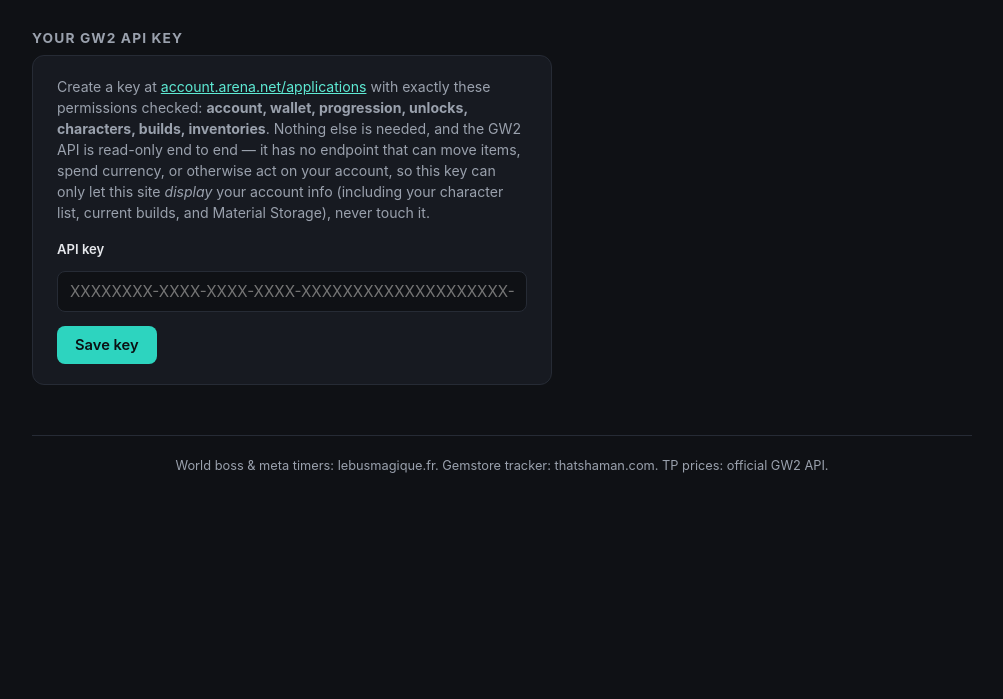
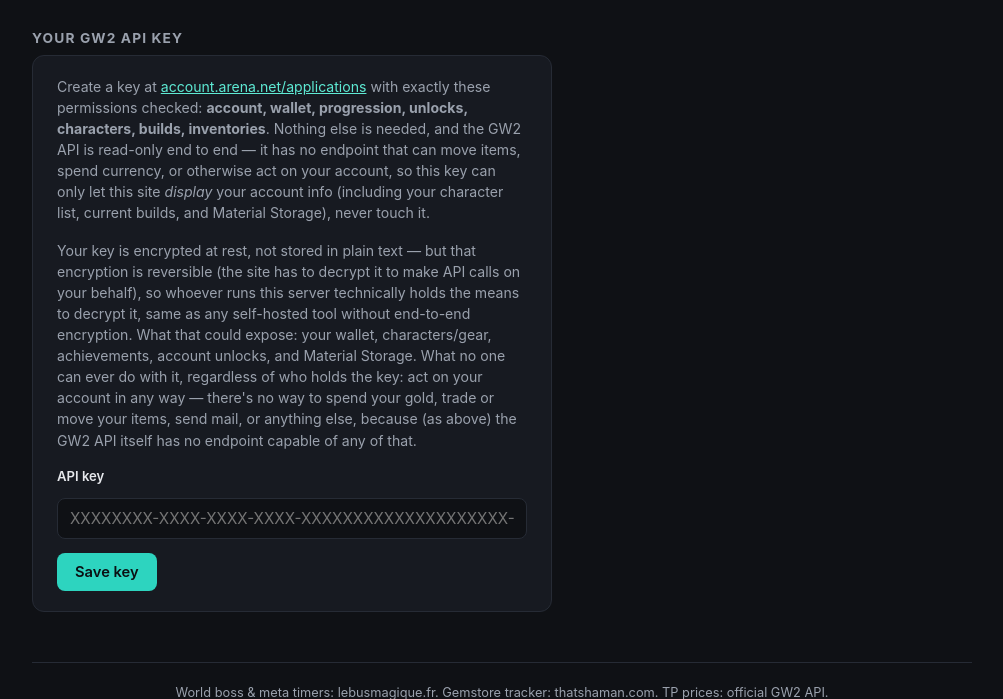
Before and after one commit to Revanito/gw2-ops-board, a FastAPI app: template app/templates/settings.html in a window 1280 px wide. Shown: the part 66-765 px from the top of the page, without its empty margins (138-1141 px from the left). Before the commit the page ends 539 px from the top, so only its background shows below. Run offline with FastAPI, Linux system fonts and the light colour scheme; the template is opened without the code that fills it, so the values that code supplies are empty; parts of the project's set-up code (start-up, migrations or seed data) failed here and were passed over; some libraries are stand-ins or nearby versions.

Commit message:
Disclose operator key access and no-action guarantee in Settings
Explains that the encryption is reversible (not one-way like a
password hash) so the server operator technically holds the means to
decrypt any stored key, and separately confirms that regardless of
who holds it, nothing can ever act on the account - the GW2 API has
no write endpoints at all.

Co-Authored-By: Claude Sonnet 5 <noreply@anthropic.com>

```diff
--- a/app/templates/settings.html
+++ b/app/templates/settings.html
@@ -19,6 +19,16 @@
       let this site <em>display</em> your account info (including your character list, current
       builds, and Material Storage), never touch it.
     </p>
+    <p class="hint">
+      Your key is encrypted at rest, not stored in plain text &mdash; but that encryption is
+      reversible (the site has to decrypt it to make API calls on your behalf), so whoever runs
+      this server technically holds the means to decrypt it, same as any self-hosted tool
+      without end-to-end encryption. What that could expose: your wallet, characters/gear,
+      achievements, account unlocks, and Material Storage. What no one can ever do with it,
+      regardless of who holds the key: act on your account in any way &mdash; there's no way to
+      spend your gold, trade or move your items, send mail, or anything else, because (as above)
+      the GW2 API itself has no endpoint capable of any of that.
+    </p>
 
     {% if user["encrypted_api_key"] %}
       <p>Key saved &mdash; added {{ user["api_key_added_at"][:10] }}. <code>••••••••••••••••</code></p>
```
